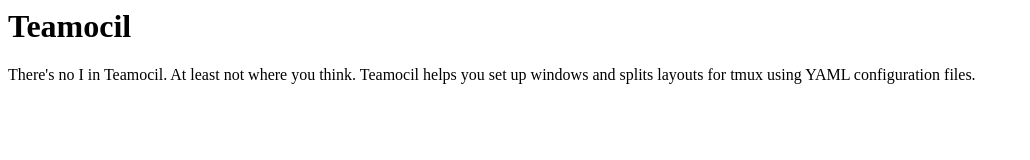
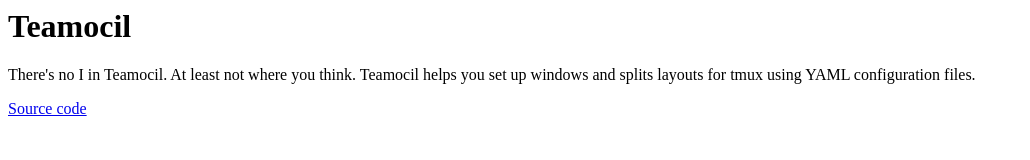
Before and after one commit to remi/teamocil, a plain HTML site: page index.html in a window 1280 px wide. Shown: the whole page, without its empty margins (0-1030 px from the left). Drawn offline with Linux system fonts and the light colour scheme.

Commit message:
Add source code link

```diff
--- a/index.html
+++ b/index.html
@@ -1,2 +1,3 @@
 <h1>Teamocil</h1>
 <p>There's no I in Teamocil. At least not where you think. Teamocil helps you set up windows and splits layouts for tmux using YAML configuration files.</p>
+<p><a href="https://github.com/remiprev/teamocil">Source code</a></p>
```
